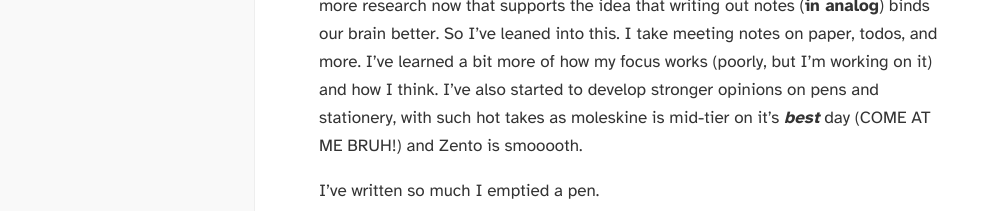
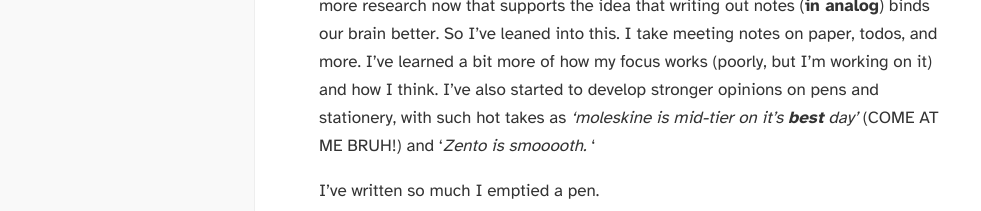
Before and after one commit to antfarm-systems/antfarm-systems.github.io, a Jekyll site: the page built from _posts/2026-09-19-writing-meditation.md, in a window 1280 px wide and 1400 px high, scrolled down 1602 px. Shown: the part 265-476 px from the top of the window, without its empty margins (2-983 px from the left). Built offline with Jekyll 4.4.1, drawn with Linux system fonts in a browser that asks for light colours; nearby versions of some CDN libraries; some of the changed text lies outside the part shown; grey boxes are pictures that could not be loaded.

Commit message:
yarrr typos and flow

```diff
--- a/_posts/2026-09-19-writing-meditation.md
+++ b/_posts/2026-09-19-writing-meditation.md
@@ -33,7 +33,7 @@ In Stephen Brozovich's great talk, he highlights the skills that are valuable in
 
 As humans, we can't write as fast as the models. We can't research as fast as the models. We can't even see the patterns in complex systems as fast as the models, and we definitely can't write code as fast as the models. So if our tech skills are no longer the differentiator, what is? it must be our humanity, that connection between the human and the digital agent, and each other. Our ***humanity*** is what we need to lean into.
 
-About a year ago I took up journaling, doodling and all things pen and paper. There's more research now that supports the idea that writing out notes (__in analog__) binds our brain better. So I've leaned into this. I take meeting notes on paper, todos, and more. I've learned a bit more of how my focus works (poorly, but I'm working on it) and how I think. I've also started to develop stronger opinions on pens and stationery, with such hot takes as moleskine is mid-tier on it's ***best*** day (COME AT ME BRUH!) and Zento is smooooth.
+About a year ago I took up journaling, doodling and all things pen and paper. There's more research now that supports the idea that writing out notes (__in analog__) binds our brain better. So I've leaned into this. I take meeting notes on paper, todos, and more. I've learned a bit more of how my focus works (poorly, but I'm working on it) and how I think. I've also started to develop stronger opinions on pens and stationery, with such hot takes as *'moleskine is mid-tier on it's **best** day'* (COME AT ME BRUH!) and '*Zento is smooooth.* '
 
 I've written so much I emptied a pen.
 
```
Also changed, not shown: other parts of _posts/2026-09-19-writing-meditation.md (+1 -1 lines).
